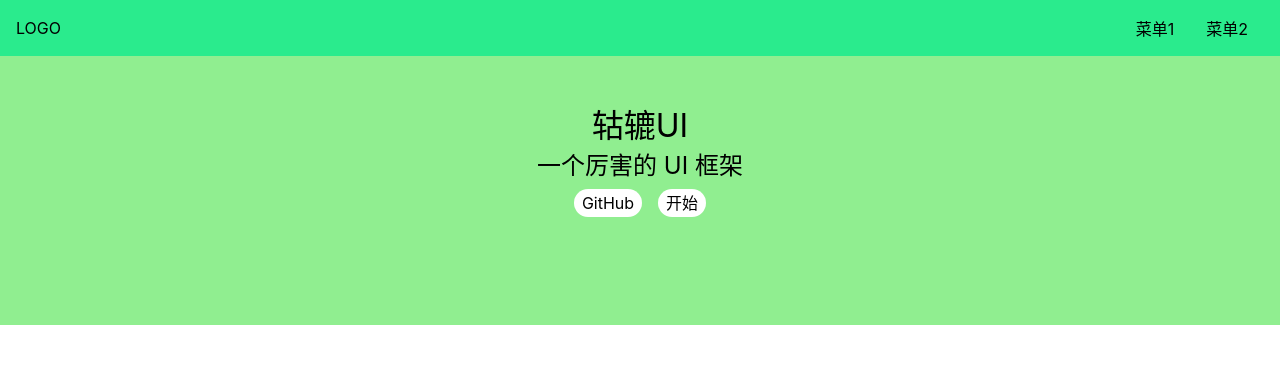
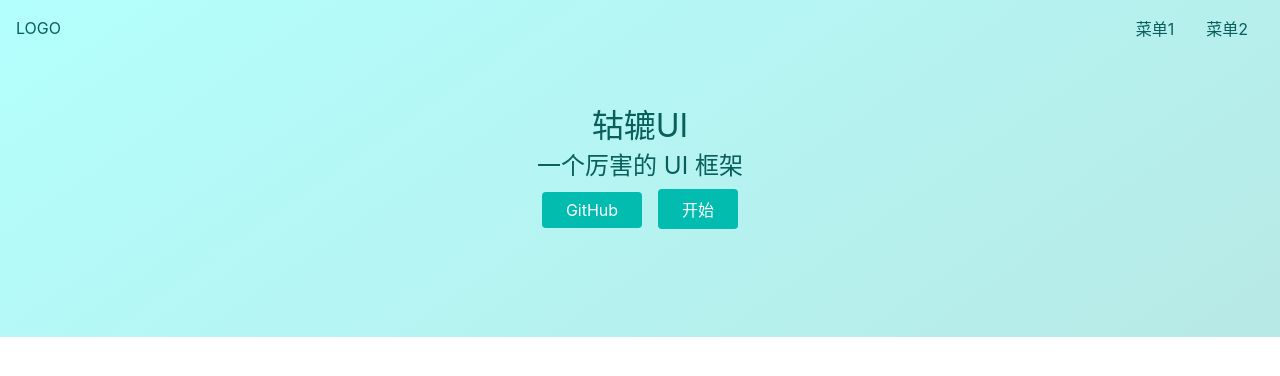
Before and after one commit to atlfsj/vue3-gulu-aurora-ui-source, a Vue app: page / in a window 1280 px wide. Shown: the top 376 px of the page. Built offline with nearby package versions, Linux system fonts and the light colour scheme.

Commit message:
背景渐变、文字颜色

```diff
--- a/src/components/Topnav.vue
+++ b/src/components/Topnav.vue
@@ -25,8 +25,9 @@ export default {
 </script>
 
 <style lang="scss" scoped>
+$color: #095f5b;
 .topnav {
-    background: rgb(42, 235, 141);
+    color: $color;
     display: flex;
     padding: 16px;
     justify-content: center;
--- a/src/index.scss
+++ b/src/index.scss
@@ -14,7 +14,7 @@ a {
   color: inherit;
 
   &:hover {
-    border-bottom: 1px solid;
+    text-decoration: underline;
     cursor: pointer;
   }
 }
@@ -30,6 +30,7 @@ h6 {
 
 body {
   font-size: 16px;
+  color: #1d2c40;
   // 为什么这样写 font-family
   // 答案见 https://github.com/zenozeng/fonts.css/
   font-family: -apple-system, "Noto Sans", "Helvetica Neue", Helvetica, "Nimbus Sans L", Arial, "Liberation Sans", "PingFang SC", "Hiragino Sans GB", "Noto Sans CJK SC", "Source Han Sans SC", "Source Han Sans CN", "Microsoft YaHei", "Wenquanyi Micro Hei", "WenQuanYi Zen Hei", "ST Heiti", SimHei, "WenQuanYi Zen Hei Sharp", sans-serif;
--- a/src/views/Home.vue
+++ b/src/views/Home.vue
@@ -1,5 +1,5 @@
 <template>
-    <div>
+    <div class="topnavAndBanner">
       <Topnav />
       <div class="banner">
         <h1>轱辘UI</h1>
@@ -20,24 +20,32 @@
 </script>
 
 <style lang="scss" scoped>
+$green: #02bcb0;
+$border-radius: 4px;
+$color: #095f5b;
+.topnavAndBanner{
+  background: linear-gradient(145deg, rgba(179,255,253,1) 0%, rgba(183,233,230,1) 100%);
+}
 .banner {
+  color: $color;
   padding: 100px 0;
   display: flex;
   justify-content: center;
   align-items: center;
   flex-direction: column;
-  background: lightgreen;
   > .actions{
     padding: 8px 0;
     a {
       margin:0 8px;
-      background: #fff;
+      background: $green;
+      color: white;
       display: inline-block;
-      $h: 28px;
-      height: $h;
-      line-height: $h;
-      border-radius: $h/2;
-      padding: 0 8px;
+      padding: 8px 24px;
+      border-radius: $border-radius;
+
+      &:hover {
+        text-decoration: none;
+      }
     }
   }
 }
```
Also changed, not shown: 1 other file (tests, documents, lock files or other folders).
